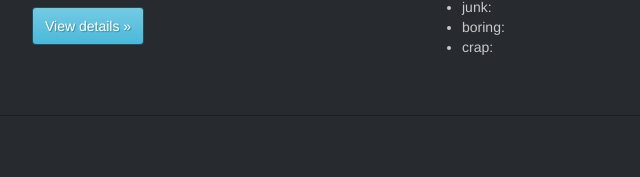
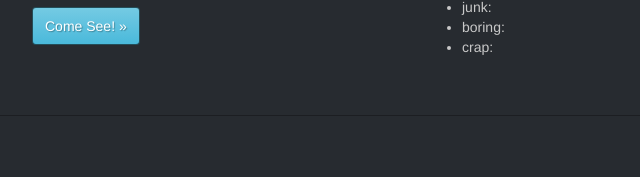
Before and after one commit to jtrip/MineSite, a plain HTML site: page index.html in a window 1280 px wide. Shown: the part 715-892 px from the top of the page, 428-1068 px from the left. Drawn offline with nearby package versions, Linux system fonts and the light colour scheme; a script that the page names is missing.

Commit message:
screenshot album v1

```diff
--- a/index.html
+++ b/index.html
@@ -98,7 +98,7 @@
           <p>
           Check out screenshots from players and also some seed maps. Players send all your favorite screenshots (files or links) to me through twitter or the Contact email!
           </p>
-          <p><a class="btn btn-info" href="" role="button">View details &raquo;</a></p>
+          <p><a class="btn btn-info" href="https://imgur.com/gallery/2xq6T/" role="button">Come See! &raquo;</a></p>
         </div>
 
         <div class="col-md-4">
```
